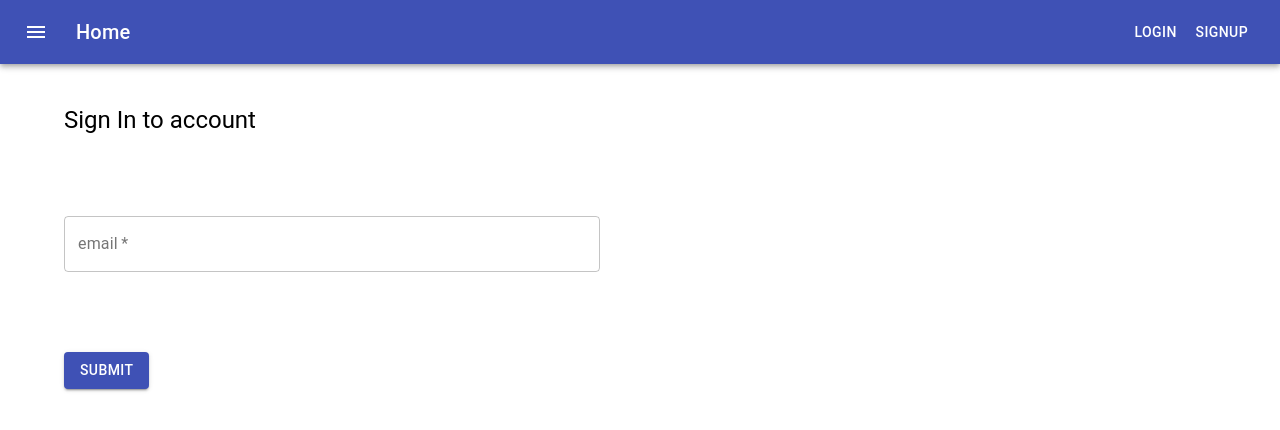
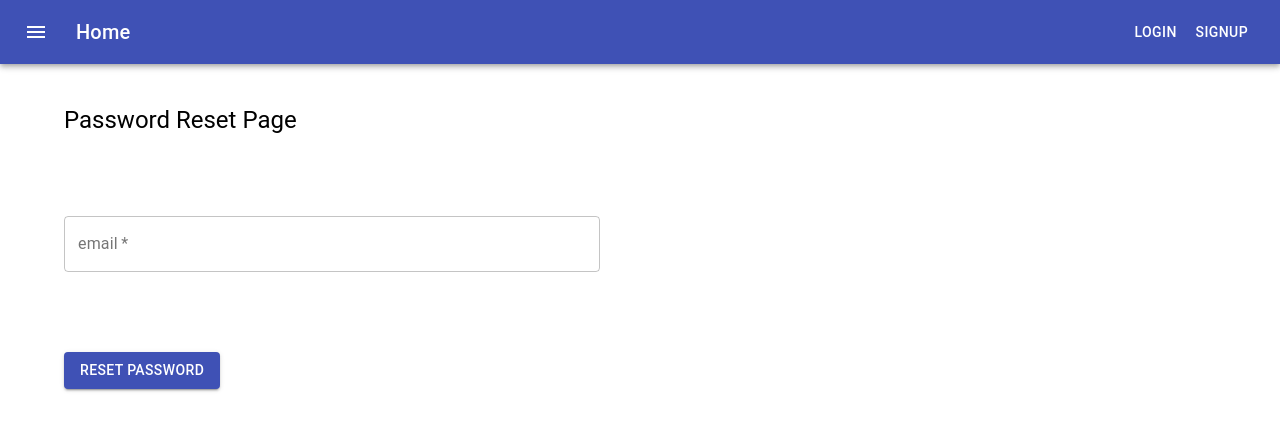
Before and after one commit to mikohan/front-back-auth-system, a React (Create React App) app in the folder frontend/: page /reset-password in a window 1280 px wide. Shown: the top 430 px of the page. Built offline with nearby package versions, Linux system fonts and the light colour scheme.

Commit message:
Making reset pass actions

```diff
--- a/frontend/src/containers/ResetPassword.tsx
+++ b/frontend/src/containers/ResetPassword.tsx
@@ -38,7 +38,9 @@ export default function ResetPassword(
   const [email, setEmail] = React.useState('');
   const dispatch = useDispatch();
 
-  function onChange(event: React.ChangeEvent<HTMLImageElement>) {}
+  function onChange(event: React.ChangeEvent<HTMLInputElement>) {
+    setEmail(event.target.value);
+  }
 
   function onSubmit() {
     dispatch(resetPassword(email));
@@ -53,7 +55,7 @@ export default function ResetPassword(
     <Container maxWidth="lg">
       <Grid container>
         <Grid className={classes.title} item xs={12}>
-          <Typography variant="h5">Sign In to account</Typography>
+          <Typography variant="h5">Password Reset Page</Typography>
         </Grid>
         <Grid item xs={6}>
           <Grid className={classes.textField} item xs={12}>
@@ -66,11 +68,12 @@ export default function ResetPassword(
               type="email"
               fullWidth
               required
+              onChange={onChange}
             />
           </Grid>
           <Grid className={classes.textField} item xs={12}>
             <Button variant="contained" color="primary" onClick={onSubmit}>
-              Submit
+              Reset Password
             </Button>
           </Grid>
         </Grid>
```
